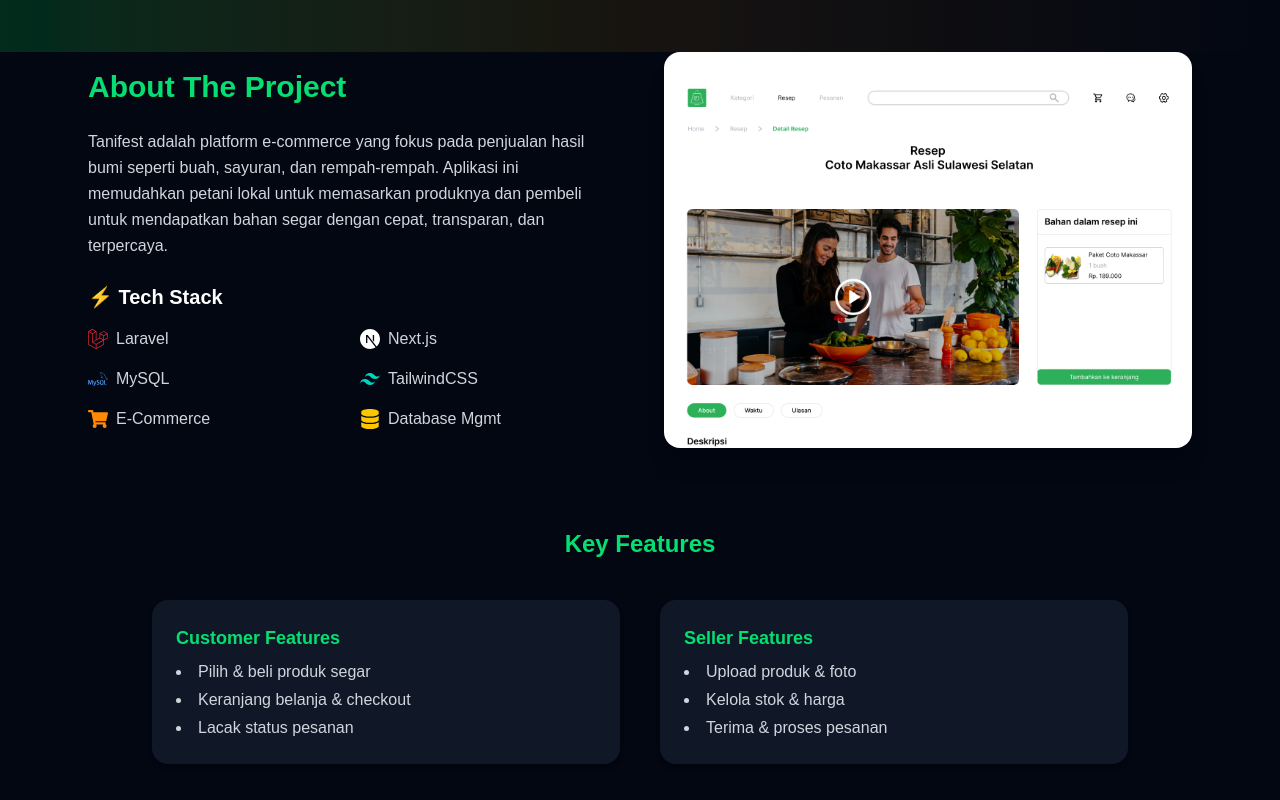
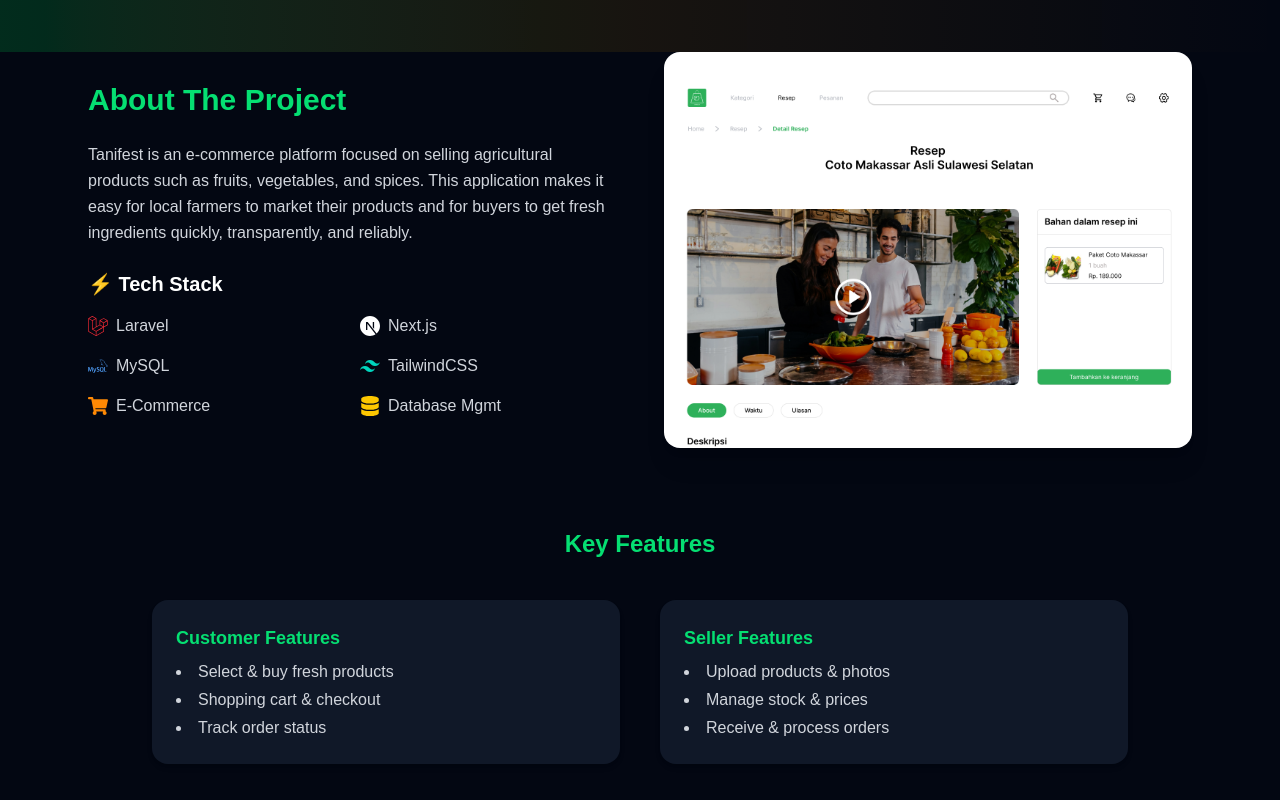
Before and after one commit to adun123/Myportofolio, a Next.js app: page /portofolio/tanifest in a window 1280 px wide. Shown: the part 260-1060 px from the top of the page. Built offline with nearby package versions, Linux system fonts and the light colour scheme.

Commit message:
pemaruan

```diff
--- a/src/app/portofolio/attendify/page.tsx
+++ b/src/app/portofolio/attendify/page.tsx
@@ -52,12 +52,12 @@
           transition={{ duration: 0.6 }}
         >
           <h2 className="text-3xl font-bold text-blue-400 mb-6">About The Project</h2>
-          <p className="text-gray-300 leading-relaxed mb-6">
-            Attendify membantu perusahaan mencatat kehadiran karyawan secara akurat dan real-time.
-            Dibangun dengan <span className="font-semibold text-white">ASP.NET Core</span> di sisi backend dan
-            <span className="font-semibold text-white"> Microsoft SQL Server</span> sebagai database (dikelola lewat SSMS),
-            mendukung pengajuan izin/cuti, pengaturan jadwal, hingga laporan kehadiran yang siap diekspor.
-          </p>
+            <p className="text-gray-300 leading-relaxed mb-6">
+            Attendify helps companies record employee attendance accurately and in real-time.
+            Built with <span className="font-semibold text-white">ASP.NET Core</span> on the backend and
+            <span className="font-semibold text-white"> Microsoft SQL Server</span> as the database (managed via SSMS),
+            it supports leave requests, schedule management, and attendance reports ready for export.
+            </p>
 
           {/* Tech Stack */}
           <div>
@@ -94,9 +94,9 @@
           >
             <h4 className="font-semibold text-lg mb-4 text-green-400">Employee Features</h4>
             <ul className="list-disc list-inside text-gray-300 space-y-2">
-              <li>Check-in / check-out harian (web & QR-ready)</li>
-              <li>Pengajuan izin & cuti online</li>
-              <li>Lihat riwayat kehadiran & status persetujuan</li>
+                <li>Daily check-in / check-out (web & QR-ready)</li>
+                <li>Online leave & absence requests</li>
+                <li>View attendance history & approval status</li>
             </ul>
           </motion.div>
 
--- a/src/app/portofolio/kingkos/page.tsx
+++ b/src/app/portofolio/kingkos/page.tsx
@@ -26,7 +26,7 @@
           className="text-gray-300 text-lg max-w-3xl mx-auto"
         >
           A web platform for renting costumes, traditional attire, formal wear, and more.
-          Menyediakan layanan penyewaan pakaian dengan berbagai kategori untuk acara spesial.
+          Provides clothing rental services in various categories for special events.
         </motion.p>
       </section>
 
@@ -54,12 +54,11 @@
           <h2 className="text-3xl font-bold text-purple-400 mb-6">
             About The Project
           </h2>
-          <p className="text-gray-300 leading-relaxed mb-6">
-            Kingkos adalah platform berbasis web untuk penyewaan kostum, pakaian
-            tradisional, busana formal, hingga pakaian tematik. Dengan sistem ini,
-            pengguna bisa mencari, memesan, dan mengatur jadwal sewa secara online
-            dengan mudah dan cepat.
-          </p>
+            <p className="text-gray-300 leading-relaxed mb-6">
+            Kingkos is a web-based platform for renting costumes, traditional attire,
+            formal wear, and themed outfits. With this system, users can easily search,
+            book, and schedule rentals online quickly and conveniently.
+            </p>
 
           {/* Tech Stack */}
           <div>
@@ -67,9 +66,6 @@
             <ul className="grid grid-cols-2 gap-4 text-gray-300">
               <li className="flex items-center gap-2">
                 <FaLaravel className="text-red-500 text-xl" /> Laravel
-              </li>
-              <li className="flex items-center gap-2">
-                <SiNextdotjs className="text-white text-xl" /> Next.js
               </li>
               <li className="flex items-center gap-2">
                 <SiMysql className="text-blue-400 text-xl" /> MySQL
@@ -105,10 +101,10 @@
               Customer Features
             </h4>
             <ul className="list-disc list-inside text-gray-300 space-y-1">
-              <li>Cari & filter kostum sesuai kategori</li>
-              <li>Lihat detail & foto produk</li>
-              <li>Booking & jadwal penyewaan</li>
-              <li>Riwayat pemesanan</li>
+              <li>Search & filter costumes by category</li>
+              <li>View product details & photos</li>
+              <li>Book & schedule rentals</li>
+              <li>Order history</li>
             </ul>
           </motion.div>
 
@@ -124,10 +120,10 @@
               Seller Features
             </h4>
             <ul className="list-disc list-inside text-gray-300 space-y-1">
-              <li>Upload kostum & detail harga</li>
-              <li>Kelola stok & ketersediaan</li>
-              <li>Konfirmasi & kelola pesanan</li>
-              <li>Laporan penyewaan</li>
+              <li>Upload costumes & set pricing details</li>
+              <li>Manage stock & availability</li>
+              <li>Confirm & manage orders</li>
+              <li>Rental reports</li>
             </ul>
           </motion.div>
         </div>
@@ -153,14 +149,12 @@
 
       {/* Action Buttons */}
       <div className="flex justify-center gap-6 mb-12">
-        <a
-          href="https://kingkos.live/"
-          target="_blank"
-          rel="noreferrer"
+        <button
+          onClick={() => alert("Maaf, tidak tersedia")}
           className="bg-gradient-to-r from-purple-500 to-yellow-500 flex items-center gap-2 text-white px-6 py-3 rounded-lg font-semibold shadow hover:scale-105 transition"
         >
           <FaExternalLinkAlt /> View Live
-        </a>
+        </button>
         <a
           href="https://github.com/username/kingkos"
           target="_blank"
--- a/src/app/portofolio/tanifest/page.tsx
+++ b/src/app/portofolio/tanifest/page.tsx
@@ -26,7 +26,7 @@
           className="text-gray-300 text-lg max-w-3xl mx-auto"
         >
           An e-commerce platform for buying fruits, vegetables, and spice packages.
-          Marketplace segar yang menghubungkan petani lokal dengan pembeli.
+          A fresh marketplace connecting local farmers with buyers.
         </motion.p>
       </section>
 
@@ -42,10 +42,10 @@
             About The Project
           </h2>
           <p className="text-gray-300 leading-relaxed mb-6">
-            Tanifest adalah platform e-commerce yang fokus pada penjualan hasil bumi
-            seperti buah, sayuran, dan rempah-rempah. Aplikasi ini memudahkan petani
-            lokal untuk memasarkan produknya dan pembeli untuk mendapatkan bahan segar
-            dengan cepat, transparan, dan terpercaya.
+            Tanifest is an e-commerce platform focused on selling agricultural products
+            such as fruits, vegetables, and spices. This application makes it easy for local
+            farmers to market their products and for buyers to get fresh ingredients quickly,
+            transparently, and reliably.
           </p>
 
           {/* Tech Stack */}
@@ -107,9 +107,9 @@
               Customer Features
             </h4>
             <ul className="list-disc list-inside text-gray-300 space-y-1">
-              <li>Pilih & beli produk segar</li>
-              <li>Keranjang belanja & checkout</li>
-              <li>Lacak status pesanan</li>
+              <li>Select & buy fresh products</li>
+              <li>Shopping cart & checkout</li>
+              <li>Track order status</li>
             </ul>
           </motion.div>
 
@@ -125,9 +125,9 @@
               Seller Features
             </h4>
             <ul className="list-disc list-inside text-gray-300 space-y-1">
-              <li>Upload produk & foto</li>
-              <li>Kelola stok & harga</li>
-              <li>Terima & proses pesanan</li>
+              <li>Upload products & photos</li>
+              <li>Manage stock & prices</li>
+              <li>Receive & process orders</li>
             </ul>
           </motion.div>
         </div>
@@ -153,14 +153,12 @@
 
       {/* Action Buttons */}
       <div className="flex justify-center gap-6 mb-12">
-        <a
-          href="https://tanifest.live/"
-          target="_blank"
-          rel="noreferrer"
+        <button
+          onClick={() => alert("Maaf, demo live Tanifest saat ini belum tersedia.")}
           className="bg-gradient-to-r from-green-500 to-lime-600 flex items-center gap-2 text-white px-6 py-3 rounded-lg font-semibold shadow hover:scale-105 transition"
         >
           <FaExternalLinkAlt /> View Live
-        </a>
+        </button>
         <a
           href="https://github.com/username/tanifest"
           target="_blank"
--- a/src/components/AboutMe.tsx
+++ b/src/components/AboutMe.tsx
@@ -72,7 +72,7 @@
       <section id="about" className="py-20 bg-gradient-to-br from-gray-900 via-gray-800 to-black text-white">
         <div className="container mx-auto px-6 flex flex-col items-center text-center">
           <img
-            src="/profile.jpg"
+            src="/photo.jpg"
             alt="Abdurrahman"
             className="w-40 h-40 rounded-full object-cover border-4 border-primary mb-6 shadow-xl"
           />
```
Also changed, not shown: photo.jpg (added).
